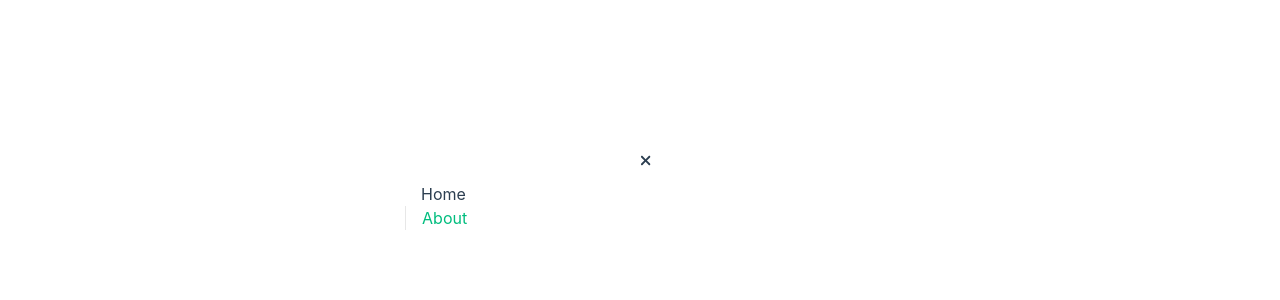
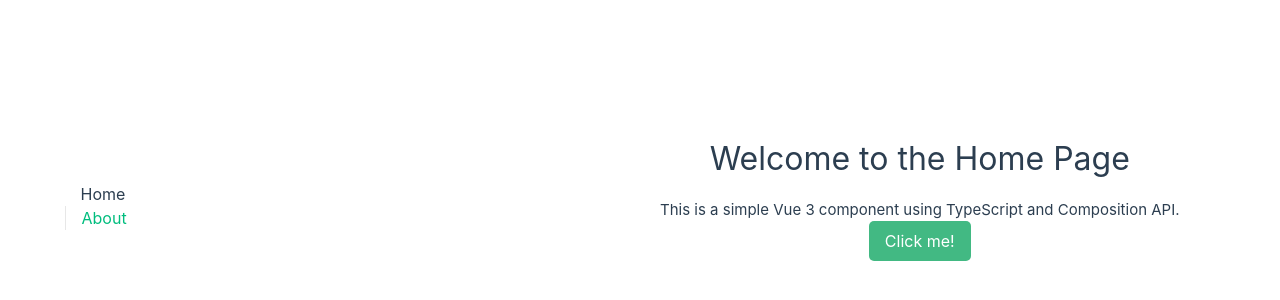
Before and after one commit to kacperb1/vue3-projekt, a Vue app: page / in a window 1280 px wide. Shown: the part 202-502 px from the top of the page. Built offline with nearby package versions, Linux system fonts and the light colour scheme.

Commit message:
New Homepage w/ Composition API

```diff
--- a/src/views/HomeView.vue
+++ b/src/views/HomeView.vue
@@ -1,8 +1,45 @@
+<template>
+  <div class="home-page">
+    <h1>{{ title }}</h1>
+    <p>{{ message }}</p>
+    <button @click="changeMessage">Click me!</button>
+  </div>
+</template>
+
 <script setup lang="ts">
+import { ref } from 'vue';
+
+const title = 'Welcome to the Home Page';
+const message = ref('This is a simple Vue 3 component using TypeScript and Composition API.');
+
+function changeMessage() {
+  message.value = 'You have clicked the button!';
+}
 </script>
 
-<template>
-  <div>
-    <font-awesome-icon icon="fa-solid fa-xmark" />
-  </div>
-</template>
+<style scoped>
+.home-page {
+  text-align: center;
+  padding: 20px;
+}
+
+h1 {
+  font-size: 2rem;
+  margin-bottom: 1rem;
+}
+
+button {
+  background-color: #42b983;
+  border: none;
+  border-radius: 5px;
+  color: white;
+  cursor: pointer;
+  font-size: 1rem;
+  padding: 0.5rem 1rem;
+  transition: background-color 0.3s;
+}
+
+button:hover {
+  background-color: #2c9e6f;
+}
+</style>
```
Also changed, not shown: package.json (+6 -1 lines), 1 other file (tests, documents, lock files or other folders).
